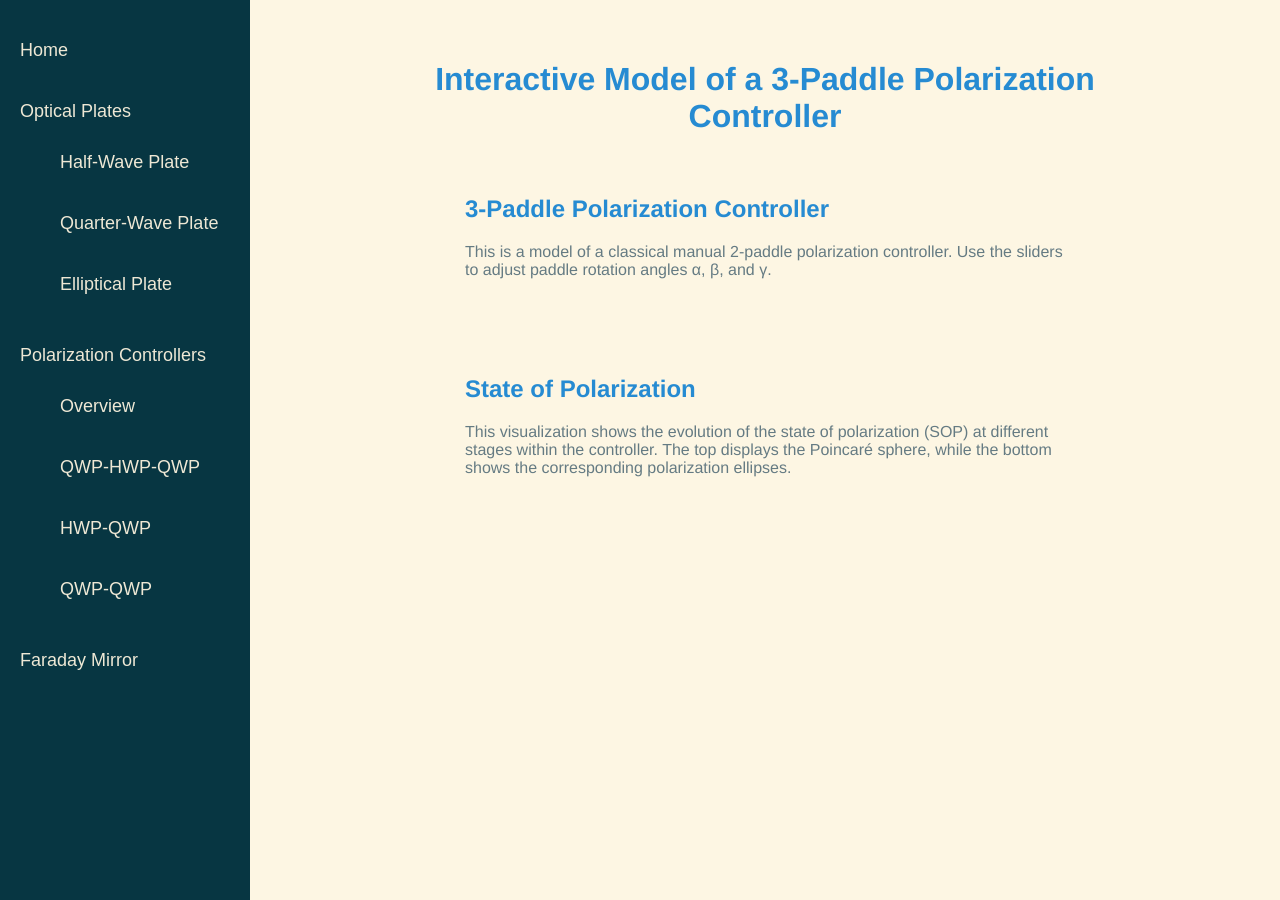
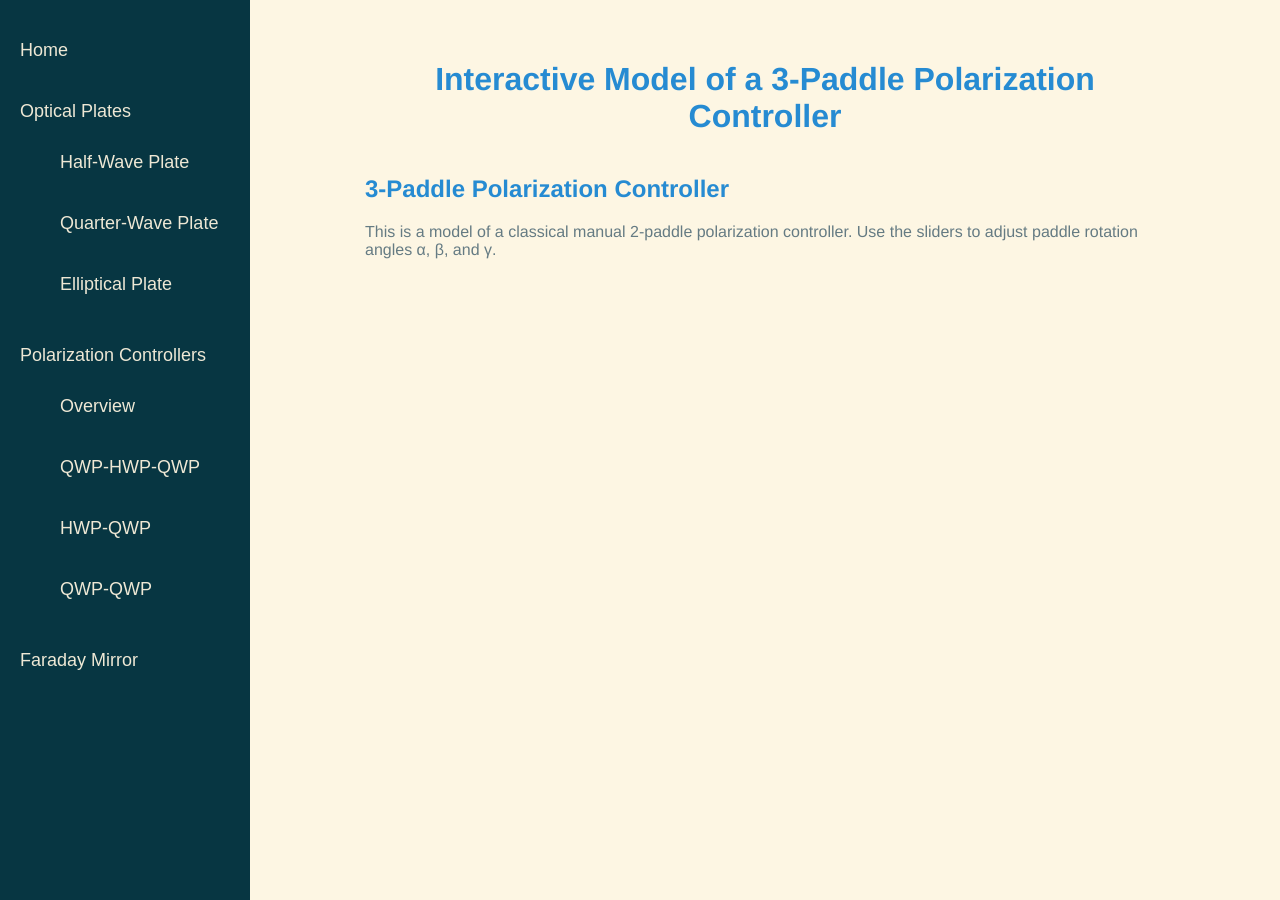
Before and after one commit to Tandemun/Polarization_playground, a Jekyll site: the page built from pages/qwp-qwp.md, in a window 1280 px wide and 900 px high. Built offline with Jekyll 4.4.1, drawn with Linux system fonts in a browser that asks for light colours.

Commit message:
Update qwp-qwp.md

```diff
--- a/pages/qwp-qwp.md
+++ b/pages/qwp-qwp.md
@@ -10,69 +10,18 @@
 		margin-bottom: 40px;
 	}
 
-	.container1 {
-		display: flex;
-		justify-content: center;
-		gap: 20px;
-		align-items: flex-start;
-		flex-wrap: wrap;
-	}
-
-	.column {
-		display: flex;
-		flex-direction: column;
-		align-items: center;
-		width: 600px;
-	}
-
-	.text-block {
-		height: 150px; /* Alignment by height of headings+text */
-		margin-bottom: 10px;
-	}
-
-	.applet {
-		width: 600px;
-		height: 600px;
-	}
-
-	@media (max-width: 1260px) {
-		.container {
-		  flex-direction: column;
-		  align-items: center;
-		}
-
-		.text-block {
-		  height: auto;
-		}
-	}
 </style>
 
 <h1>Interactive Model of a 3-Paddle Polarization Controller</h1>
+<h2>3-Paddle Polarization Controller</h2>
+<p>This is a model of a classical manual 2-paddle polarization controller. Use the sliders to adjust paddle rotation angles α, β, and γ.</p>
 
-<div class="container1">
-  <!-- Left column -->
-  <div class="column">
-    <div class="text-block">
-      <h2>3-Paddle Polarization Controller</h2>
-      <p>This is a model of a classical manual 2-paddle polarization controller. Use the sliders to adjust paddle rotation angles α, β, and γ.</p>
-    </div>
-    <div id="controller"></div>
-    <div style="display: flex; gap: 0px; flex-wrap: wrap; justify-content: center;">
-      <div id="ellips0"></div>
-      <div id="ellips1"></div>
-      <div id="ellips2"></div>
-    </div>
-
-  </div>
-
-  <!-- Right column -->
-  <div class="column">
-    <div class="text-block">
-      <h2>State of Polarization</h2>
-      <p>This visualization shows the evolution of the state of polarization (SOP) at different stages within the controller. The top displays the Poincaré sphere, while the bottom shows the corresponding polarization ellipses.</p>
-    </div>
-    <div id="poincare"></div>
-  </div>
+<div id="controller"></div>
+<div id="poincare"></div>
+<div style="display: flex; gap: 0px; flex-wrap: wrap; justify-content: center;">
+    <div id="ellips0"></div>
+    <div id="ellips1"></div>
+    <div id="ellips2"></div>
 </div>
 
 
```
